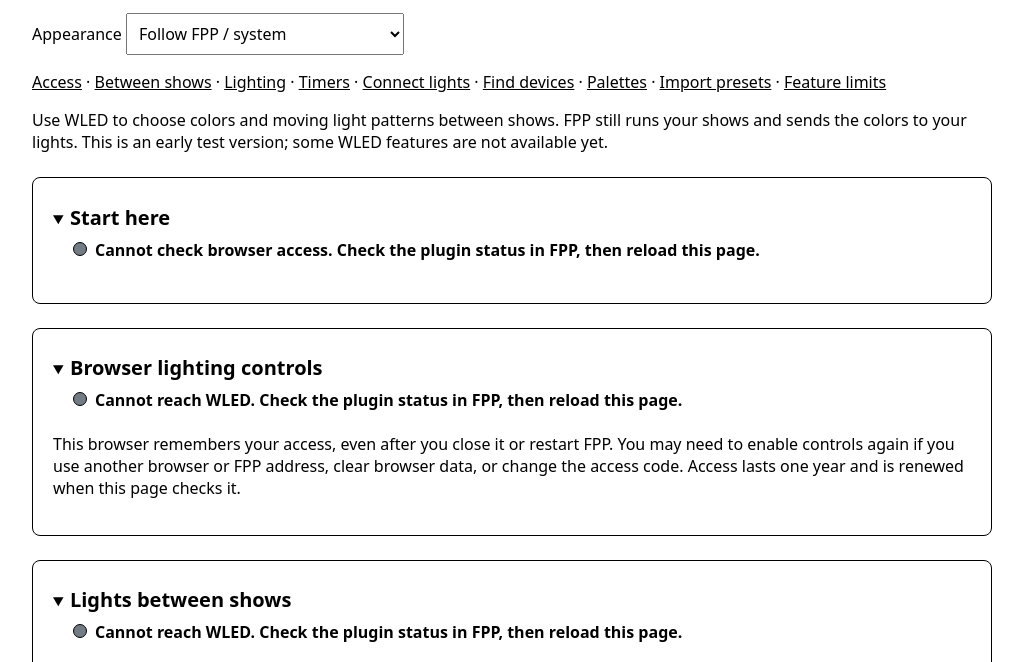
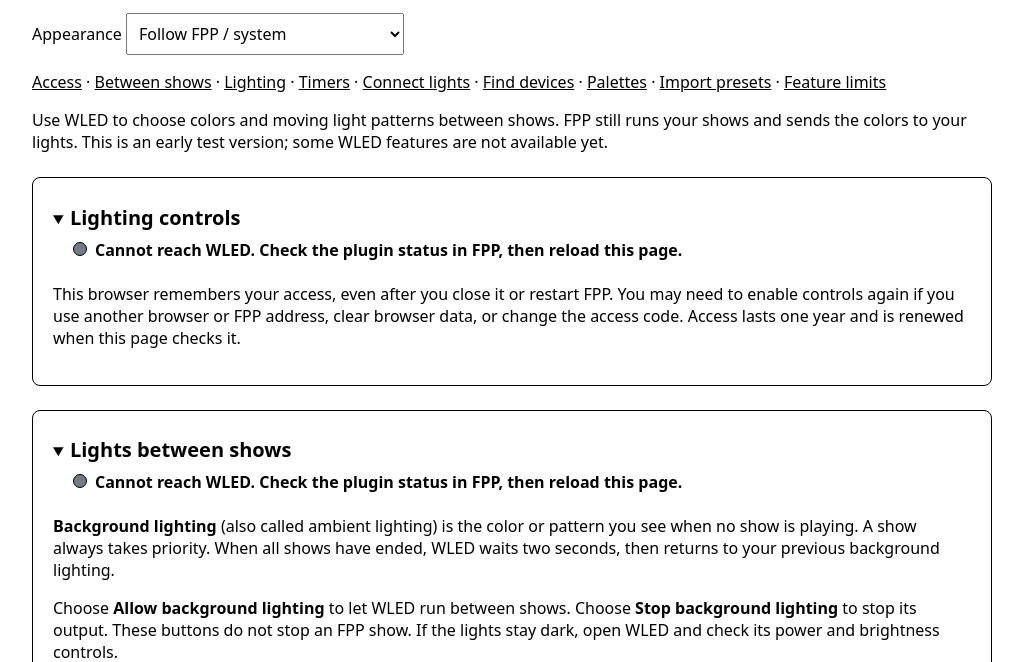
Before and after one commit to stingerman1/FPP_WLED_10.x, a plain HTML site: page web/settings.html in a window 1280 px wide. Shown: the part 121-783 px from the top of the page, without its empty margins (128-1151 px from the left). Drawn offline with Linux system fonts and the light colour scheme; no server answers.

Commit message:
Merge duplicate browser access setup sections

```diff
--- a/web/access.js
+++ b/web/access.js
@@ -2,22 +2,14 @@
 (() => {
   const byId = id => document.getElementById(id);
   function showAccess(allowed) {
-    const known = allowed !== null;
-    wledSetupSection('startDetails', allowed === true);
     wledSetupSection('accessDetails', allowed === true);
-    byId('gettingStarted').classList.toggle('access-ready', allowed === true);
-    byId('startAccessStatus').classList.toggle('enabled', allowed === true);
     byId('accessStatus').classList.toggle('enabled', allowed === true);
-    byId('accessStatus').classList.add('access-indicator');
-    byId('startAccessStatus').textContent = allowed === true ? 'Enabled — this browser can make changes.'
-      : known ? 'Not enabled — this browser is view-only.' : 'Cannot check browser access. Check the plugin status in FPP, then reload this page.';
-    byId('startReady').hidden = allowed !== true;
     byId('startGuide').hidden = allowed !== false;
     byId('loginFields').hidden = allowed !== false;
     byId('accessIntro').hidden = allowed !== false;
     byId('logout').hidden = allowed !== true;
     byId('disableAccessHelp').hidden = allowed !== true;
-    byId('accessHeading').textContent = allowed === true ? 'This browser is allowed to make changes' : 'Browser lighting controls';
+    byId('accessHeading').textContent = allowed === false ? 'Start here: enable lighting controls' : 'Lighting controls';
   }
   async function refresh() {
     try {
@@ -43,11 +35,11 @@
       await refresh();
     } catch { /* post displays the server error */ }
   };
-  byId('logout').onclick = byId('startLogout').onclick = async () => {
-    byId('logout').disabled = byId('startLogout').disabled = true;
+  byId('logout').onclick = async () => {
+    byId('logout').disabled = true;
     try { await post('/api/logout', {}); await refresh(); }
     catch { /* post displays the server error */ }
-    finally { byId('logout').disabled = byId('startLogout').disabled = false; }
+    finally { byId('logout').disabled = false; }
   };
   byId('connectRuntime').hidden = !wledOnFPP();
   byId('directAccessHelp').hidden = wledOnFPP();
--- a/web/settings.css
+++ b/web/settings.css
@@ -59,7 +59,6 @@
 .fpp-wled button:disabled { opacity:1; color:var(--control-disabled)!important; cursor:not-allowed; }
 .fpp-wled button svg { fill:currentColor; }
 .fpp-wled button:focus-visible { outline:2px solid #4b8bd3; outline-offset:2px; }
-.fpp-wled .access-ready #startHeading { color:var(--control-disabled); }
 .fpp-wled .access-indicator { font-weight:600; }
 .fpp-wled .access-indicator::before {
  content:""; display:inline-block; width:.75rem; height:.75rem;
--- a/web/settings.html
+++ b/web/settings.html
@@ -9,9 +9,9 @@
 <p><label>Appearance <select data-wled-theme><option value="fpp">Follow FPP / system</option><option value="light">Normal: light center, dark frame</option><option value="dark">Dark mode</option></select></label></p>
 <nav aria-label="Setup sections"><a href="#runtime-access">Access</a> &middot; <a href="#ownership">Between shows</a> &middot; <a href="#ambient-lighting">Lighting</a> &middot; <a href="#schedules">Timers</a> &middot; <a href="#configuration">Connect lights</a> &middot; <a href="#network">Find devices</a> &middot; <a href="#custom-palettes">Palettes</a> &middot; <a href="#preset-import">Import presets</a> &middot; <a href="#compatibility">Feature limits</a></nav>
 <p>Use WLED to choose colors and moving light patterns between shows. FPP still runs your shows and sends the colors to your lights. This is an early test version; some WLED features are not available yet.</p>
-<section id="gettingStarted" aria-label="Getting started"><details id="startDetails" class="setup-disclosure" open><summary><span id="startHeading" class="setup-title">Start here</span><span id="startAccessStatus" class="access-indicator" role="status">Checking browser access...</span></summary><div id="startReady" hidden><p>You can change lights and settings from this browser. <a href="./">Open WLED</a> to choose a look, or use the settings below.</p><button id="startLogout" aria-describedby="startDisableHelp">Disable controls on this browser</button><p id="startDisableHelp">This makes this browser view-only. It does not turn off your lights, stop shows, or remove access from other browsers. You can enable controls again at any time.</p></div><div id="startGuide" hidden><ol><li><a href="#runtime-access">Enable lighting controls</a> on this browser.</li><li>First time setting up? <a href="#configuration">Tell WLED which lights to use</a>. If your lights already work, skip this step.</li><li><a href="#ownership">Allow background lighting</a>, then <a href="./">open WLED</a> to choose a color or effect.</li></ol><p>Want other WLED controllers to join in? Go to <a href="#network">Find other WLED devices</a>. The other sections are optional.</p></div></details></section>
-<section id="runtime-access"><details id="accessDetails" class="setup-disclosure" open><summary><span id="accessHeading" class="setup-title">Browser lighting controls</span><span id="accessStatus" class="access-indicator" role="status">Checking saved access...</span></summary><p id="accessIntro" hidden>Click <strong>Enable lighting controls</strong> once. You can then change colors, save lighting looks and edit setup from this browser. This button gives you permission to make changes; it does not turn the lights on.</p>
+<section id="runtime-access"><details id="accessDetails" class="setup-disclosure" open><summary><span id="accessHeading" class="setup-title">Lighting controls</span><span id="accessStatus" class="access-indicator" role="status">Checking saved access...</span></summary><p id="accessIntro" hidden>Click <strong>Enable lighting controls</strong> once. You can then change colors, save lighting looks and edit setup from this browser. This button gives you permission to make changes; it does not turn the lights on.</p>
 
+<div id="startGuide" hidden><p>After enabling controls, <a href="#configuration">connect your lights</a> if needed, then <a href="#ambient-lighting">choose your background lighting</a>.</p></div>
 <div id="loginFields" hidden>
 <p>FPP takes care of the access code for you. There is nothing to copy or paste.</p>
 <button id="connectRuntime">Enable lighting controls</button>
```
